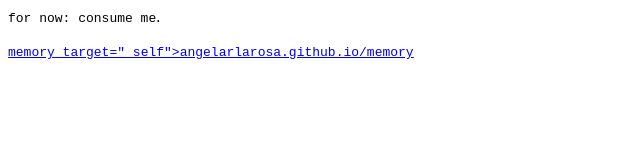
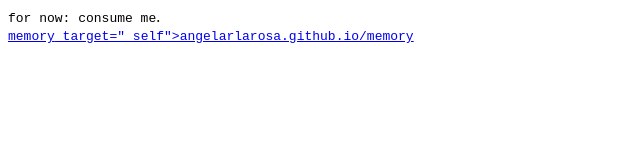
Before and after one commit to angelarlarosa/angelarlarosa.github.io, a plain HTML site: page index.html in a window 1280 px wide. Shown: the whole page, without its empty margins (0-640 px from the left). Drawn offline with Linux system fonts and the light colour scheme.

Commit message:
Update index.html

```diff
--- a/index.html
+++ b/index.html
@@ -3,8 +3,8 @@
 
 <TT>for now: consume me</TT>.
 <br>
-<p><a href="angelarlarosa.github.io/memory" title="memory"><TT>memory<TT>
-	target="_self">angelarlarosa.github.io/memory</a></p>
+<a href="angelarlarosa.github.io/memory" title="memory"><TT>memory<TT>
+	target="_self">angelarlarosa.github.io/memory</a>
 
 <br>
 </html>
```
